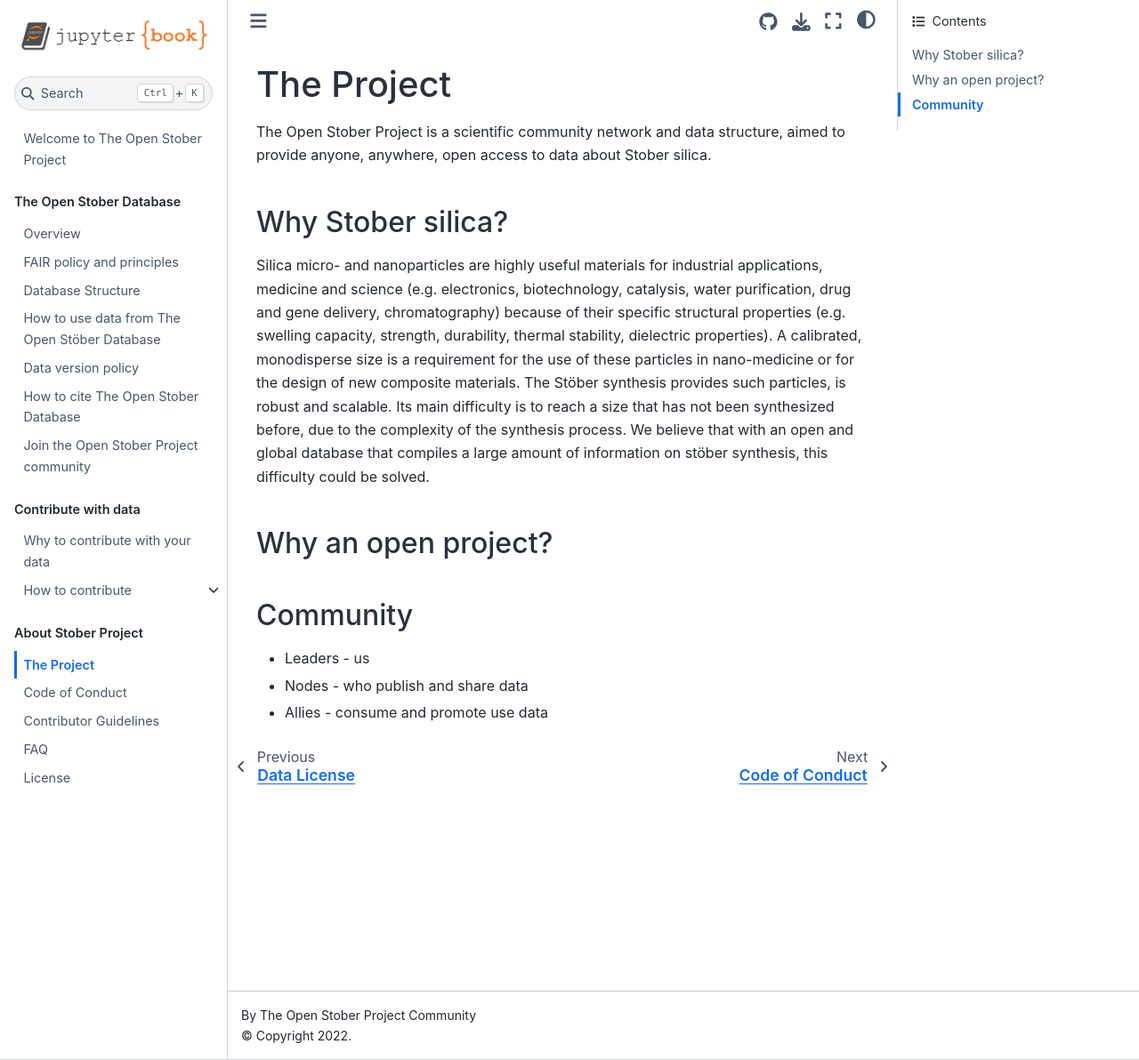
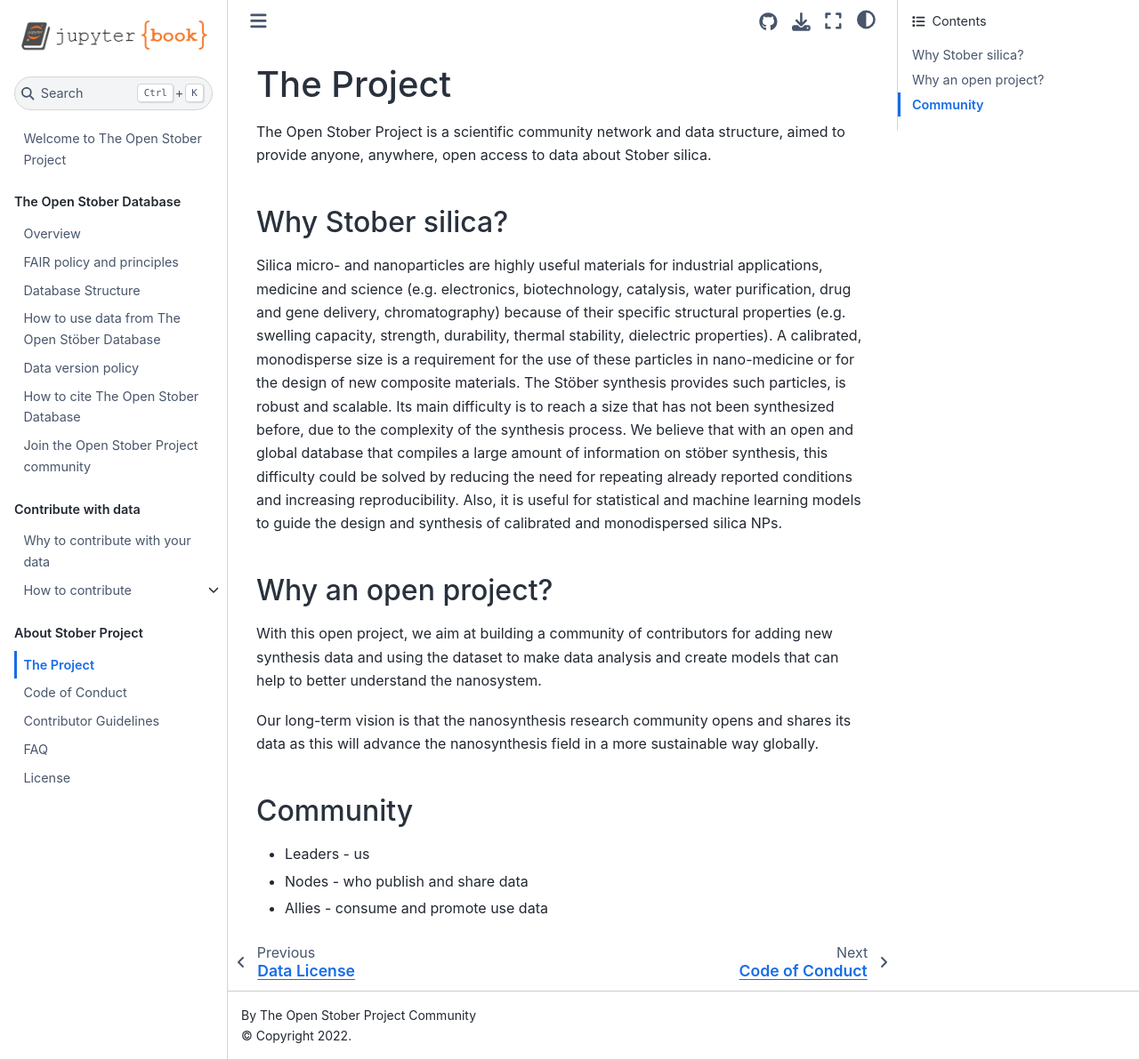
Before and after one commit to open-nanosystems/open-stober-project, a Jupyter Book: the page built from docs/about/community.md, in a window 1280 px wide and 1192 px high. Shown: the whole window at 89% size. Built offline with Jupyter Book 1.0.4 settings and Sphinx 7.4.7 and the Sphinx Book theme 1.1.4, drawn with Linux system fonts in a browser that asks for light colours.

Commit message:
Update community.md

```diff
--- a/docs/about/community.md
+++ b/docs/about/community.md
@@ -4,9 +4,14 @@ The Open Stober Project is a scientific community network and data structure, ai
 
 ## Why Stober silica?
 
-Silica micro- and nanoparticles are highly useful materials for industrial applications, medicine and science (e.g. electronics, biotechnology, catalysis, water purification, drug and gene delivery, chromatography) because of their specific structural properties (e.g. swelling capacity, strength, durability, thermal stability, dielectric properties). A calibrated, monodisperse size is a requirement for the use of these particles in nano-medicine or for the design of new composite materials. The Stöber synthesis provides such particles, is robust and scalable. Its main difficulty is to reach a size that has not been synthesized before, due to the complexity of the synthesis process. We believe that with an open and global database that compiles a large amount of information on stöber synthesis, this difficulty could be solved.
+Silica micro- and nanoparticles are highly useful materials for industrial applications, medicine and science (e.g. electronics, biotechnology, catalysis, water purification, drug and gene delivery, chromatography) because of their specific structural properties (e.g. swelling capacity, strength, durability, thermal stability, dielectric properties). A calibrated, monodisperse size is a requirement for the use of these particles in nano-medicine or for the design of new composite materials. The Stöber synthesis provides such particles, is robust and scalable. Its main difficulty is to reach a size that has not been synthesized before, due to the complexity of the synthesis process. We believe that with an open and global database that compiles a large amount of information on stöber synthesis, this difficulty could be solved by reducing the need for repeating already reported conditions and increasing reproducibility. Also, it is useful for statistical and machine learning models to guide the design and synthesis of calibrated and monodispersed silica NPs.
 
 ## Why an open project?
+
+With this open project, we aim at building a community of contributors for adding new synthesis data and using the dataset to make data analysis and create models that can help to better understand the nanosystem.
+
+Our long-term vision is that the nanosynthesis research community opens and shares its data as this will advance the nanosynthesis field in a more sustainable way globally.
+
 
 ## Community
 
```
